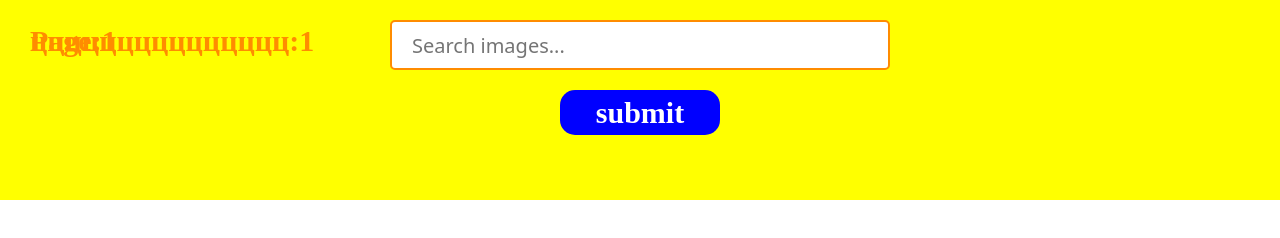
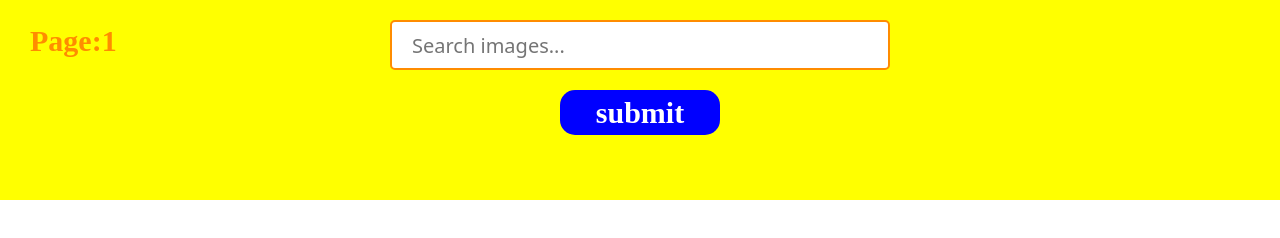
Before and after one commit to Vladtravel/goit-js-hw-13-image-finder, a website built with Parcel: page src/index.html in a window 1280 px wide. Built offline with nearby package versions, Linux system fonts and the light colour scheme; what @pnotify/core would draw is missing.

Commit message:
финиш

```diff
--- a/src/index.html
+++ b/src/index.html
@@ -25,7 +25,7 @@
   <body>
     <div class="box js-box">
       <p class="page">Page:<span class="page-number">1</span></p>
-      <p class="page">ццццццццццццццц:<span class="page-number">1</span></p>
+
       <form class="search-form" id="search-form">
         <input
           class="js-input input"
```
